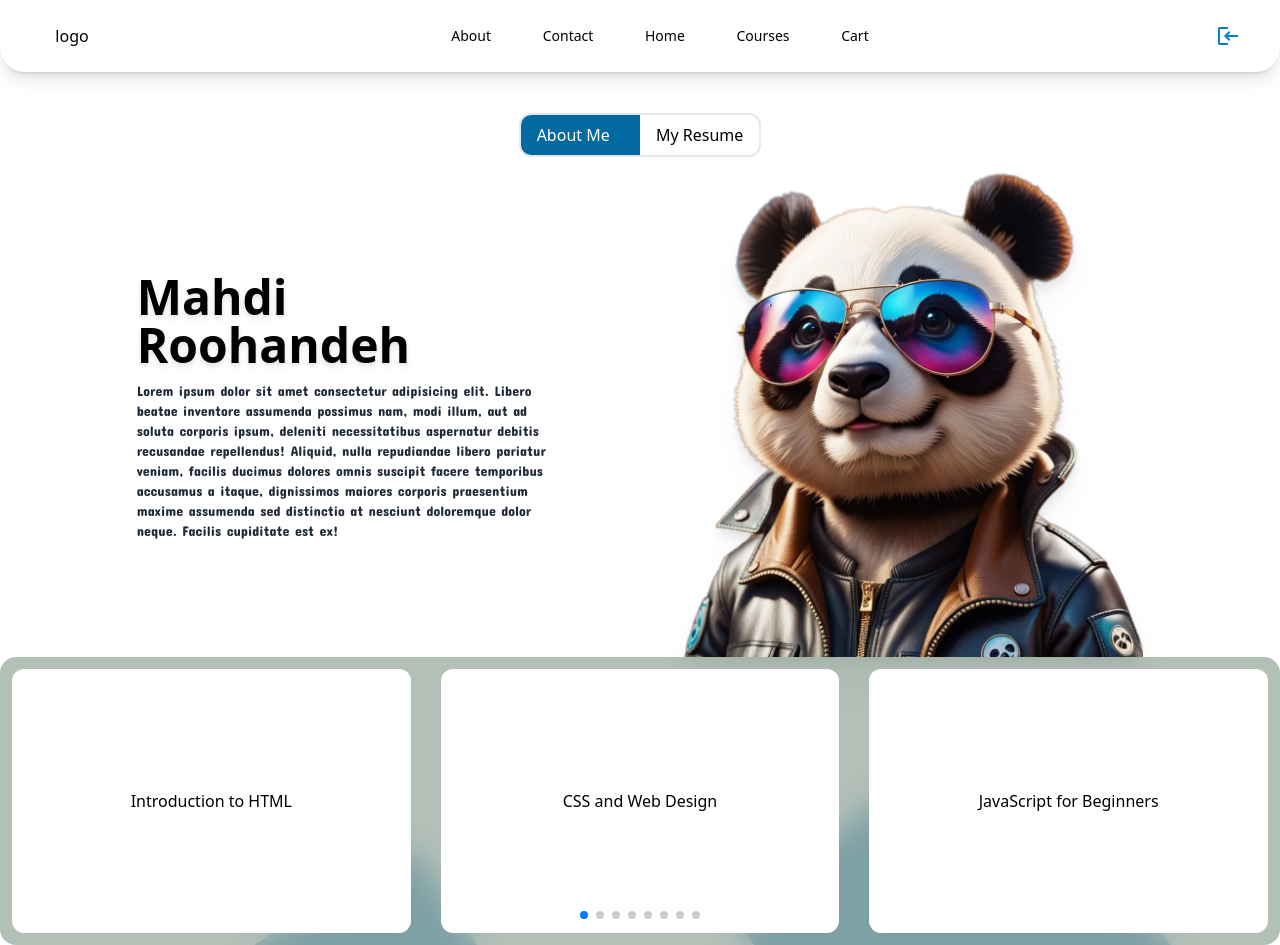
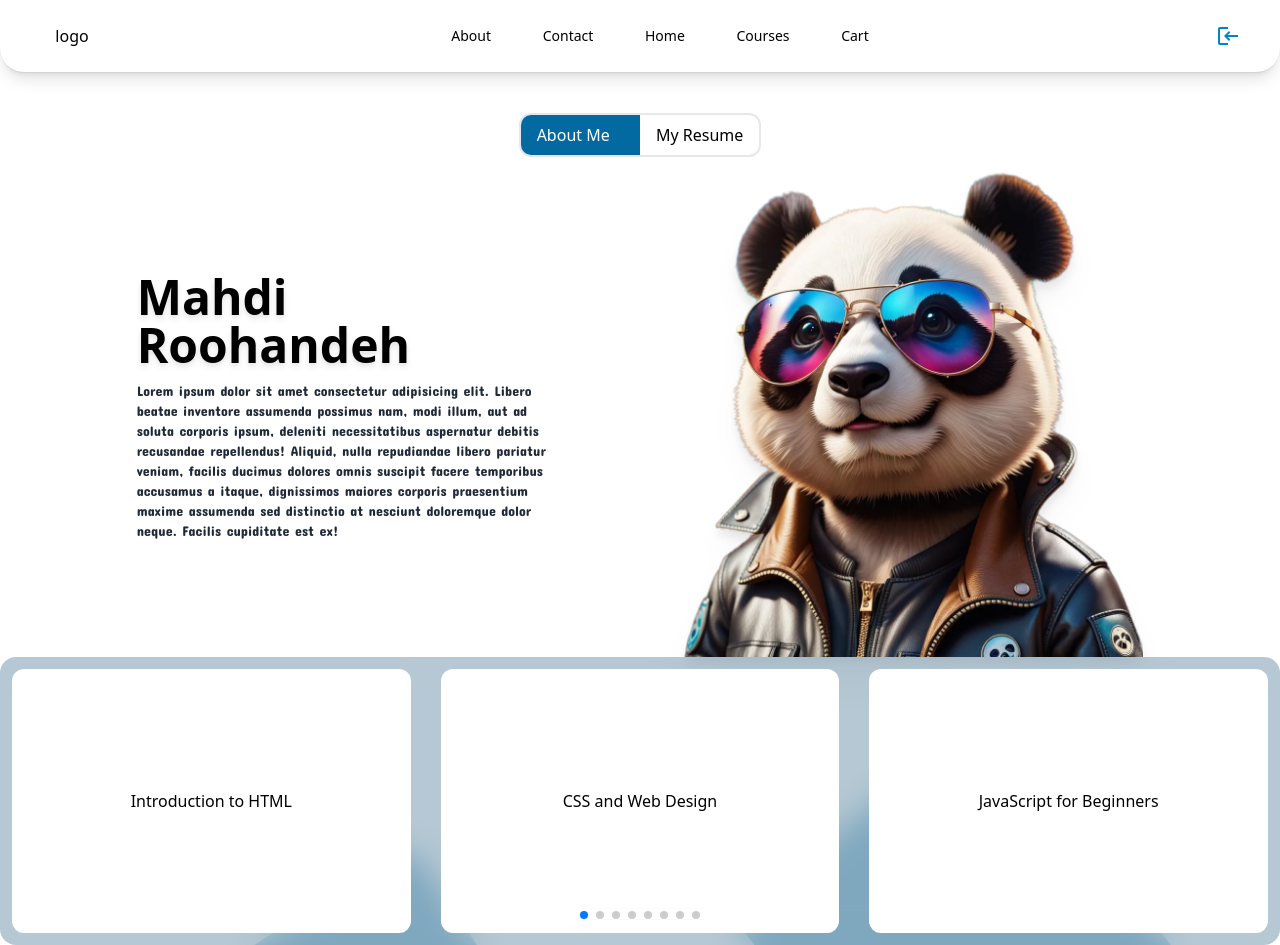
Before and after one commit to pandaCode082/personal-website-front-end-developer-, a React (Create React App) app: page /about in a window 1280 px wide. Built offline with nearby package versions, Linux system fonts and the light colour scheme.

Commit message:
edit : Changing the color of the slider in the about-me feature

```diff
--- a/src/components/pages/About/Information.js
+++ b/src/components/pages/About/Information.js
@@ -17,7 +17,7 @@ export default function Information() {
                     <img src="/images/HeaderPanda.png" alt="me" className='drop-shadow-xl shadow-black' />
                 </div>
             </div>
-            <div className='w-full h-72 bg-green-950/30 backdrop-blur-lg rounded-2xl p-3'>
+            <div className='w-full h-72 bg-sky-900/30 backdrop-blur-lg rounded-2xl p-3'>
                 <Swiper
                     slidesPerView={3}
                     spaceBetween={30}
--- a/src/css/style.css
+++ b/src/css/style.css
@@ -794,6 +794,10 @@ video {
   margin-top: 2.5rem;
 }
 
+.mt-12 {
+  margin-top: 3rem;
+}
+
 .mt-2 {
   margin-top: 0.5rem;
 }
@@ -812,10 +816,6 @@ video {
 
 .mt-8 {
   margin-top: 2rem;
-}
-
-.mt-12 {
-  margin-top: 3rem;
 }
 
 .line-clamp-1 {
@@ -1006,16 +1006,6 @@ video {
   transform: translate(var(--tw-translate-x), var(--tw-translate-y)) rotate(var(--tw-rotate)) skewX(var(--tw-skew-x)) skewY(var(--tw-skew-y)) scaleX(var(--tw-scale-x)) scaleY(var(--tw-scale-y));
 }
 
-.translate-y-full {
-  --tw-translate-y: 100%;
-  transform: translate(var(--tw-translate-x), var(--tw-translate-y)) rotate(var(--tw-rotate)) skewX(var(--tw-skew-x)) skewY(var(--tw-skew-y)) scaleX(var(--tw-scale-x)) scaleY(var(--tw-scale-y));
-}
-
-.-translate-y-full {
-  --tw-translate-y: -100%;
-  transform: translate(var(--tw-translate-x), var(--tw-translate-y)) rotate(var(--tw-rotate)) skewX(var(--tw-skew-x)) skewY(var(--tw-skew-y)) scaleX(var(--tw-scale-x)) scaleY(var(--tw-scale-y));
-}
-
 .rotate-180 {
   --tw-rotate: 180deg;
   transform: translate(var(--tw-translate-x), var(--tw-translate-y)) rotate(var(--tw-rotate)) skewX(var(--tw-skew-x)) skewY(var(--tw-skew-y)) scaleX(var(--tw-scale-x)) scaleY(var(--tw-scale-y));
@@ -1274,10 +1264,6 @@ video {
   background-color: rgb(209 213 219 / 0.3);
 }
 
-.bg-green-950\/30 {
-  background-color: rgb(5 46 22 / 0.3);
-}
-
 .bg-sky-400 {
   --tw-bg-opacity: 1;
   background-color: rgb(56 189 248 / var(--tw-bg-opacity));
@@ -1314,6 +1300,10 @@ video {
   background-color: rgb(3 105 161 / var(--tw-bg-opacity));
 }
 
+.bg-sky-700\/30 {
+  background-color: rgb(3 105 161 / 0.3);
+}
+
 .bg-slate-400 {
   --tw-bg-opacity: 1;
   background-color: rgb(148 163 184 / var(--tw-bg-opacity));
@@ -1326,6 +1316,18 @@ video {
 .bg-white {
   --tw-bg-opacity: 1;
   background-color: rgb(255 255 255 / var(--tw-bg-opacity));
+}
+
+.bg-sky-800\/30 {
+  background-color: rgb(7 89 133 / 0.3);
+}
+
+.bg-sky-900\/30 {
+  background-color: rgb(12 74 110 / 0.3);
+}
+
+.bg-sky-950\/30 {
+  background-color: rgb(8 47 73 / 0.3);
 }
 
 .bg-gradient-to-t {
```
Also changed, not shown: 1 other file (tests, documents, lock files or other folders).
